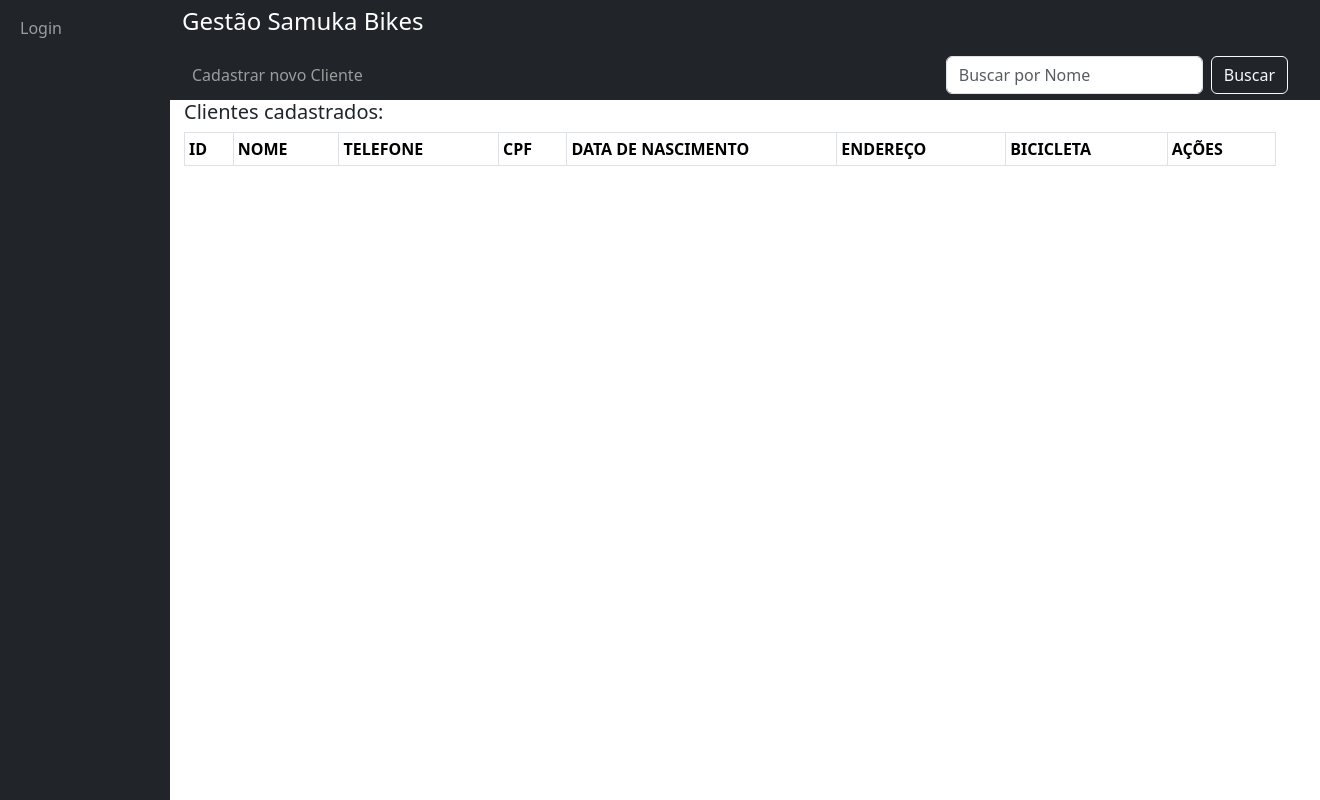
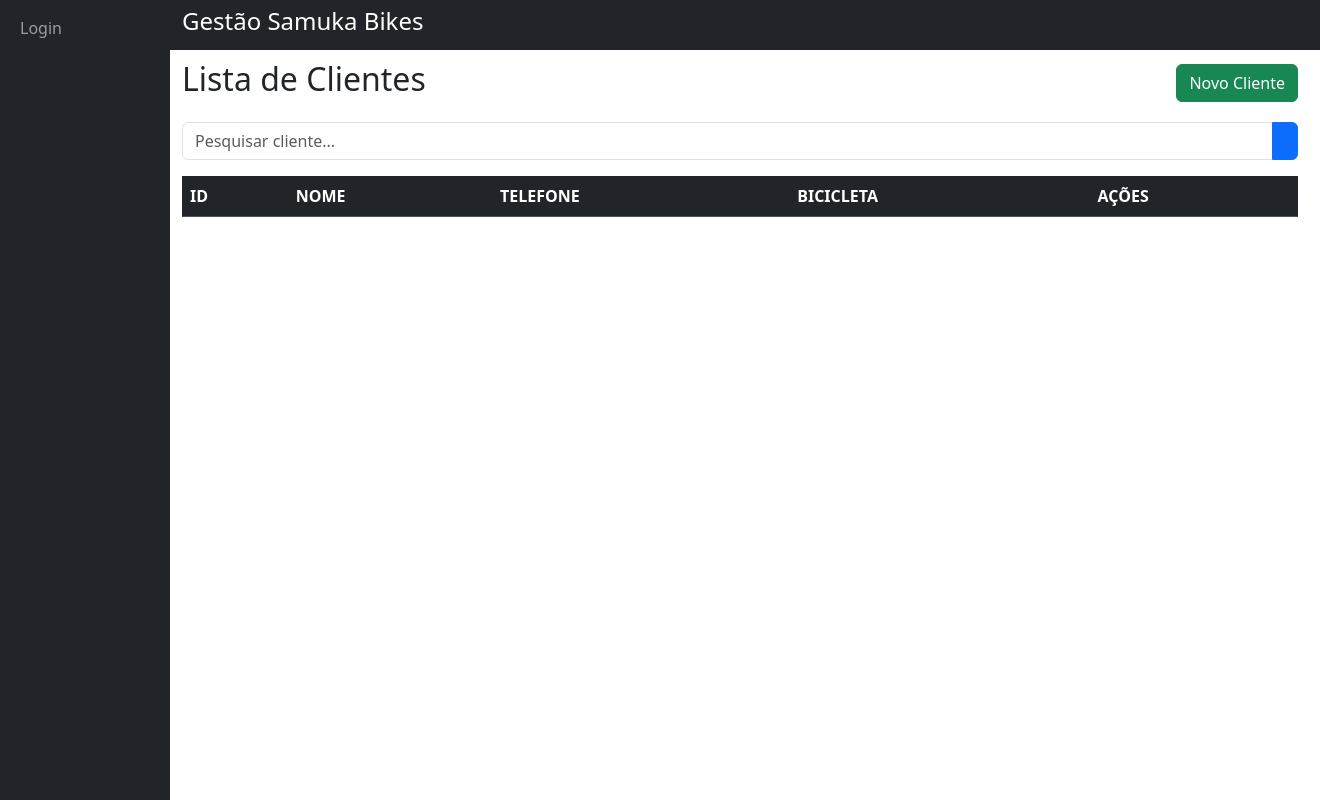
Before and after one commit to carolinneVictoria/Projeto_Extensao, a PHP site: page /view/ClienteView/clientes.php in a window 1320 px wide. Run offline with PHP 8.4, Linux system fonts and the light colour scheme; data that the repository does not hold is empty.

Commit message:
Update clientes.php

```diff
--- a/view/ClienteView/clientes.php
+++ b/view/ClienteView/clientes.php
@@ -1,25 +1,22 @@
 <?php include ("../../app/header.php"); ?>
-<!-- Navbar e Barra de Busca -->
-<div class="container-fluid bg-dark d-flex position-fixed" style="top: 50px; left: 160px; width: calc(100% - 160px); height: 50px; z-index: 1030;">
-  <nav class="navbar navbar-expand-sm navbar-dark bg-dark w-100">
-    <div class="container-fluid">
-      <div class="collapse navbar-collapse d-flex justify-content-between" id="mynavbar">
-          <ul class="navbar-nav mb-4 mb-lg-0">
-            <li class="nav-item"><a class="nav-link" href="/Projeto_Extensao/view/ClienteView/formCliente.php?acao=cadastrar">Cadastrar novo Cliente</a></li>
-          </ul>
-        <!-- Campo de busca -->
-        <form method="GET" action="/Projeto_Extensao/controller/ClienteController.php?acao=buscar" class="d-flex me-2" role="search">
-          <input type="hidden" name="acao" value="buscar">
-          <input type="text" name="busca" class="form-control me-2" placeholder="Buscar por Nome"value="<?= $_GET['busca'] ?? '' ?>">
-          <button class="btn btn-outline-light" type="submit">Buscar</button>
-        </form>
-      </div>
-    </div>
-  </nav>
+
+<!-- Conteúdo principal -->
+<div class="container" style="margin-left: -10px; padding-top: 10px;"></div>
+    <!-- Título e botão -->
+    <div class="d-flex justify-content-between align-items-center mb-3">
+        <h2>Lista de Clientes</h2>
+        <a href="formCliente.php" class="btn btn-success"><i class="fas fa-plus"></i> Novo Cliente</a>
     </div>
 
-<!-- Conteúdo principal -->
-<div class="container" style="margin-left: -10px; padding-top: 50px;">
+    <!-- Formulário de busca -->
+    <form action="/Projeto_Extensao/controller/ClienteController.php?acao=buscar" method="GET" class="mb-3">
+        <div class="input-group">
+            <input type="text" name="busca" class="form-control" placeholder="Pesquisar cliente...">
+            <button class="btn btn-primary" type="submit" name="acao" value="buscar">
+                <i class="fas fa-search"></i>
+            </button>
+        </div>
+    </form>
 
 <?php
 include ('../../config/conexaoBD.php');
@@ -30,19 +27,16 @@ $clienteModel = new Cliente($conn);
 
 // Listando os clientes
 $clientes = $clienteModel->listarClientes();
-echo "<h5>Clientes cadastrados:</h5>";
 
 // Exibindo a tabela de clientes
 echo "
-    <table class='table table-hover table-bordered table-sm'>
-        <thead class='thead-light'>
+    <div class='table-responsive'>
+        <table class='table table-striped align-middle'>
+            <thead class='table-dark'>
                 <tr>
                   <th>ID</th>
                   <th>NOME</th>
                   <th>TELEFONE</th>
-                <th>CPF</th>
-                <th>DATA DE NASCIMENTO</th>
-                <th>ENDEREÇO</th>
                   <th>BICICLETA</th>
                   <th>AÇÕES</th>
                 </tr>
@@ -56,12 +50,14 @@ while ($registro = mysqli_fetch_assoc($clientes)) {
                 <td>{$registro['idCliente']}</td>
                 <td>{$registro['nome']}</td>
                 <td>{$registro['telefone']}</td>
-                <td>{$registro['cpf']}</td>
-                <td>{$registro['dataNascimento']}</td>
-                <td>{$registro['endereco']}</td>
                 <td>{$registro['bicicleta']}</td>
-                <td>
-                <a href='verCliente.php?id=$idCliente' class='btn btn-primary brn-sm'>Ver</a>
+                <td class='text-center'>
+                  <a class='btn btn-warning btn-sm' href='verCliente.php?id=$idCliente'>
+                      <i class='fas fa-edit'></i>
+                  </a>
+                  <a class='btn btn-danger btn-sm' href='../../controller/ClienteController.php?acao=excluir&id=$idCliente' onclick=\"return confirm('Tem certeza que deseja excluir?')\">
+                    <i class='fas fa-trash'></i>
+                  </a>
                 </td>
             </tr>
         </tbody>
```
Lines whose indentation alone changed are shown as unchanged.
